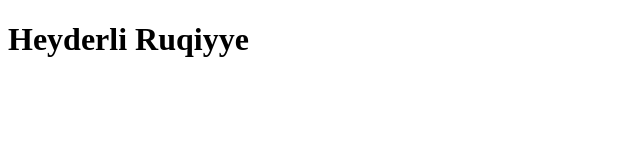
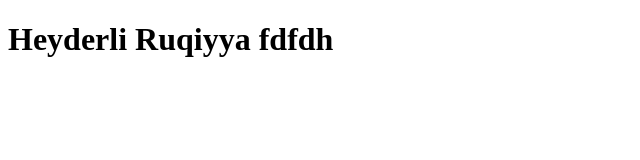
Before and after one commit to Ruqiya02/theway, a plain HTML site: page index.html in a window 1280 px wide. Shown: the whole page, without its empty margins (0-640 px from the left). Drawn offline with Linux system fonts and the light colour scheme.

Commit message:
new fgvhg

```diff
--- a/index.html
+++ b/index.html
@@ -4,6 +4,6 @@
         <title>The Way</title>
     </head>
     <body>
-        <h1>Heyderli Ruqiyye</h1>
+        <h1>Heyderli Ruqiyya  fdfdh</h1>
     </body>
 </html>
```
